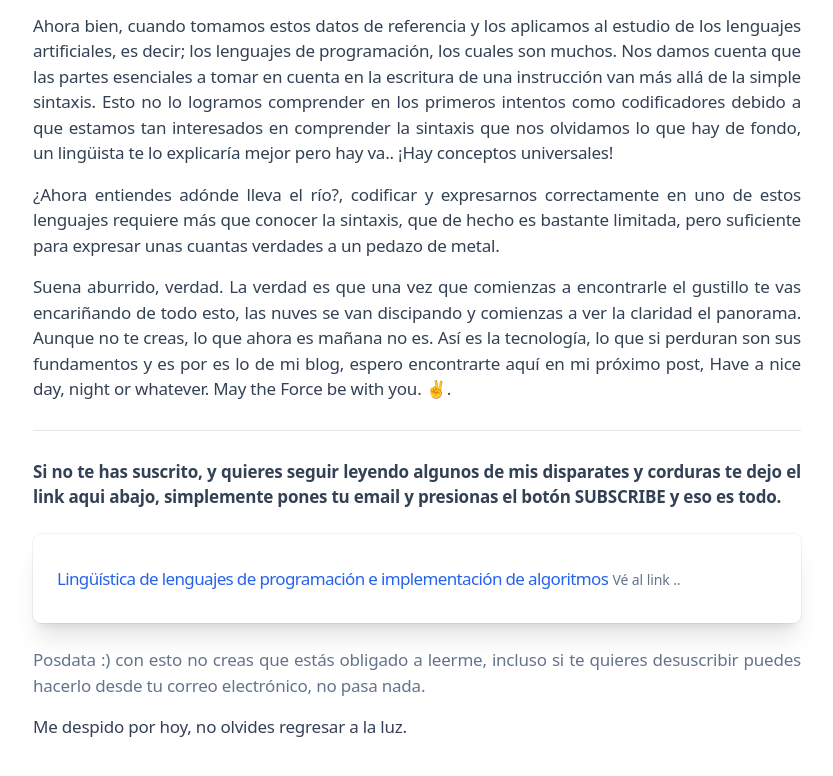
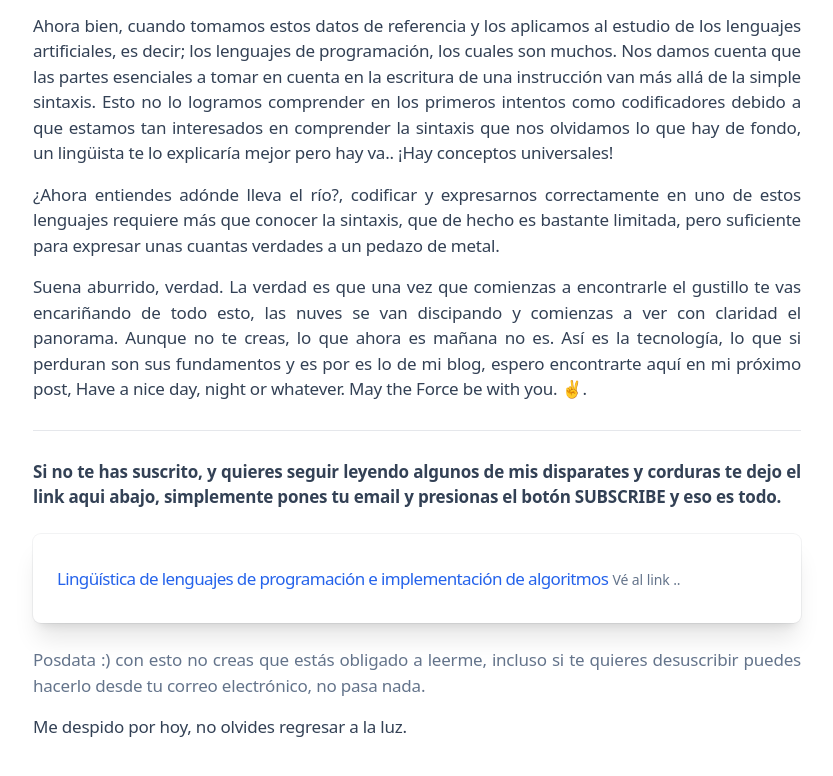
Before and after one commit to marombeltran/marombeltran.github.io, a website: page blog/greeting.html in a window 1280 px wide. Shown: the part 2362-3138 px from the top of the page, without its empty margins (223-1056 px from the left). Drawn offline with Linux system fonts and the light colour scheme; a web font is replaced by a local one.

Commit message:
Fix - some words

```diff
--- a/blog/greeting.html
+++ b/blog/greeting.html
@@ -155,7 +155,7 @@
 
                                 <p class="mb-4">
                                     Suena aburrido, verdad. La verdad es que una vez que comienzas a encontrarle el gustillo te vas encariñando de todo esto, las nuves se van discipando
-                                    y comienzas a ver la claridad el panorama. Aunque no te creas, lo que ahora es mañana no es. Así es la tecnología, lo que si perduran son sus fundamentos
+                                    y comienzas a ver con claridad el panorama. Aunque no te creas, lo que ahora es mañana no es. Así es la tecnología, lo que si perduran son sus fundamentos
                                     y es por es lo de mi blog, espero encontrarte aquí en mi próximo post, <span class="font-medium">Have a nice day, night or whatever. May the Force be with you.</span> ✌️.
                                 </p>
 
```
